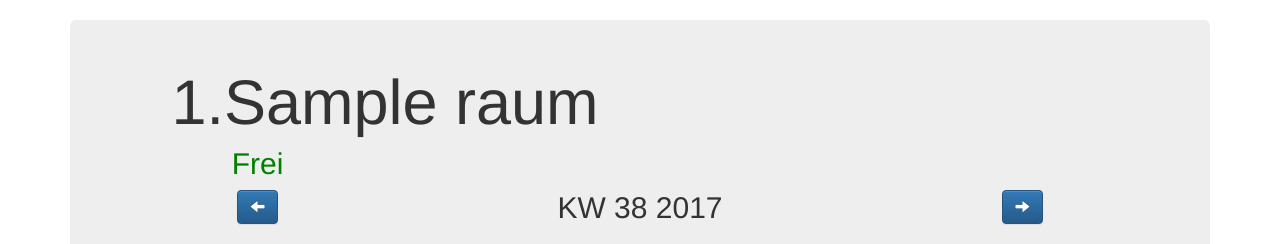
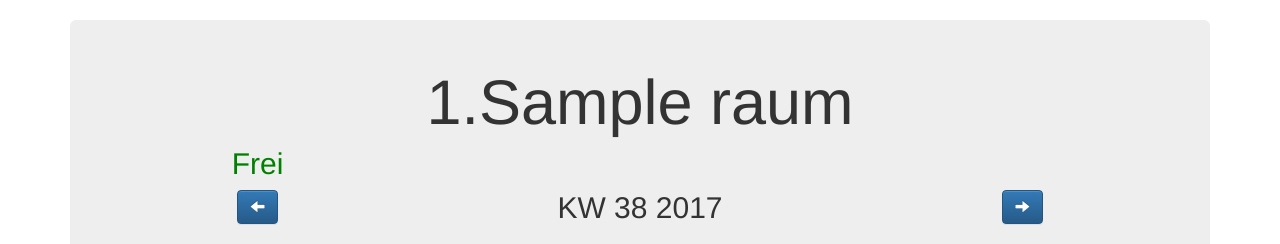
Before and after one commit to holytortoise/abw-reservierung, a Django app: page /schilder/1/ in a window 1280 px wide. Shown: the part 51-295 px from the top of the page. Run offline with Django 3.2, Linux system fonts and the light colour scheme; tables that the repository leaves empty hold one stand-in row (values such as "Sample post"); parts of the project's set-up code (start-up, migrations or seed data) failed here and were passed over; some libraries are stand-ins or nearby versions.

Commit message:
change raum grid

```diff
--- a/src/static/css/schilder.css
+++ b/src/static/css/schilder.css
@@ -6,7 +6,7 @@
 
 .raum-name {
   grid-column-start: 1;
-  grid-column-end: 3;
+  grid-column-end: 5;
   grid-row: 1;
   justify-self: center;
   margin: auto;
```
